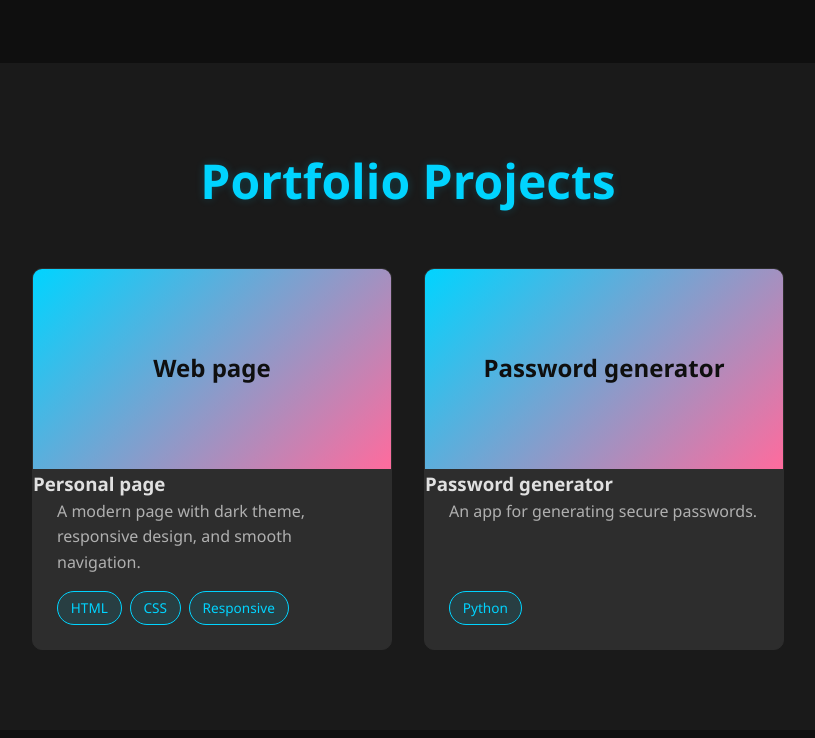
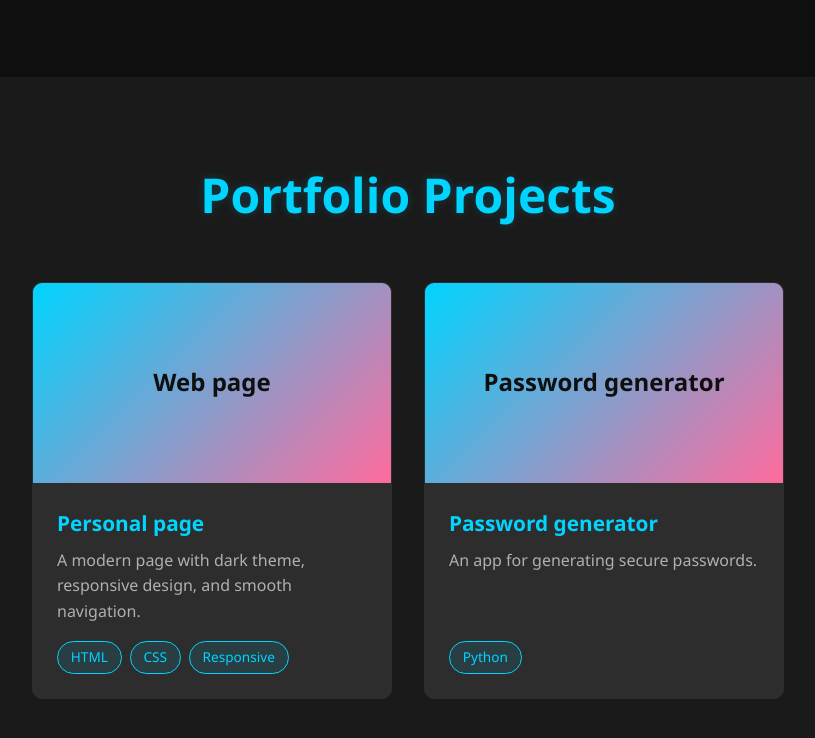
Before and after one commit to jkuiva/my-website, a plain HTML site: page index.html in a window 1280 px wide. Shown: the part 1976-2714 px from the top of the page, without its empty margins (232-1047 px from the left). Drawn offline with Linux system fonts and the light colour scheme.

Commit message:
Changes to the portfolio cards h3 element so it has spacing working correctly

```diff
--- a/index.html
+++ b/index.html
@@ -38,6 +38,7 @@
         <div class="home-content">
             <img src="images/IMG20260322165712.png" alt="Profile Picture" class="home-image">
             <h1>Welcome to my webpage</h1>
+            <p>System Specialist</p>
             <p>Cybersecurity student</p>
             <a href="#about" class="cta-button">Learn More</a>
         </div>
--- a/styles.css
+++ b/styles.css
@@ -318,7 +318,7 @@ body {
     color: var(--primary-dark);
 }
 
-.portfolio-card h3 i{
+.portfolio-card h3 {
     color: var(--accent-color);
     font-size: 1.3rem;
     margin: 1.5rem 1.5rem 0.5rem;
```
